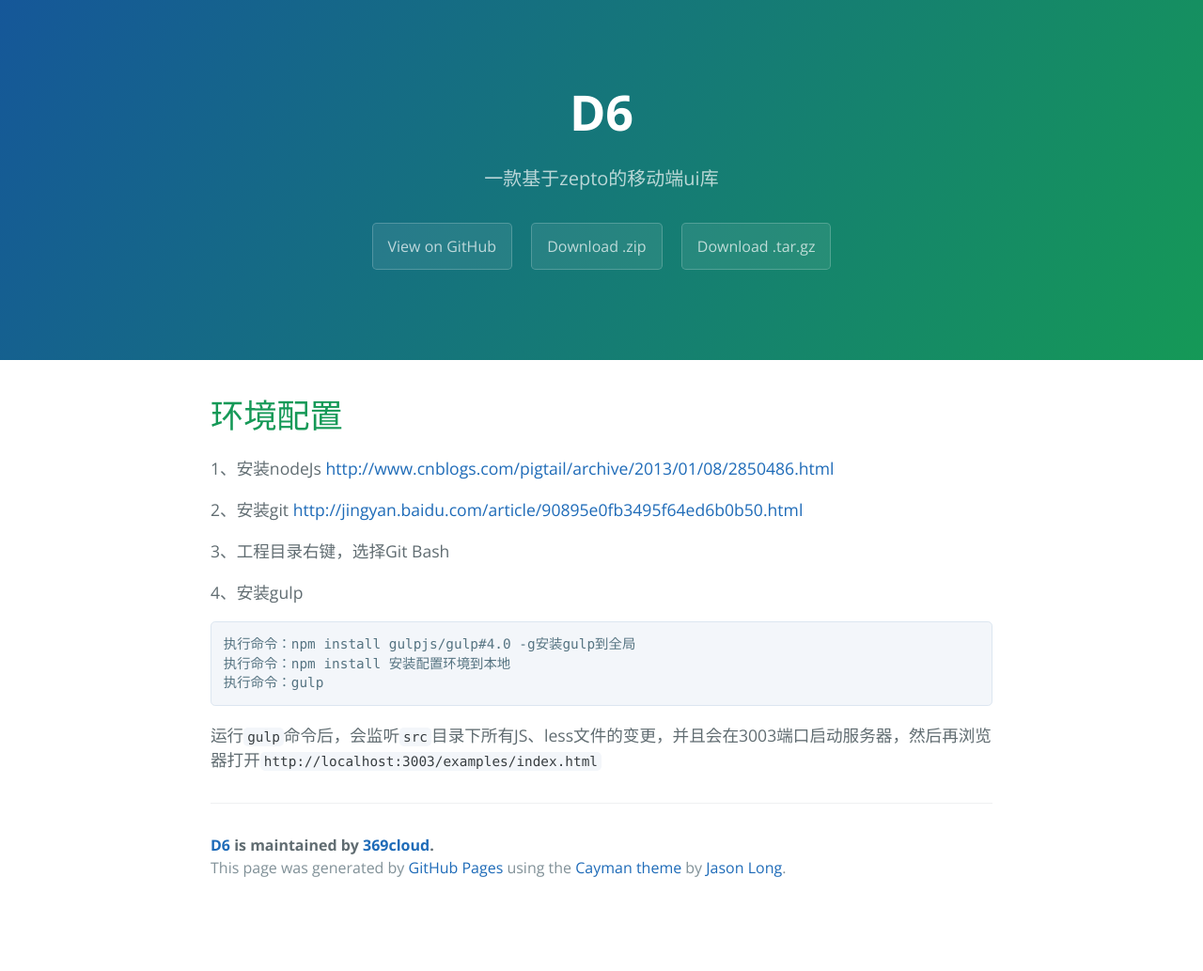
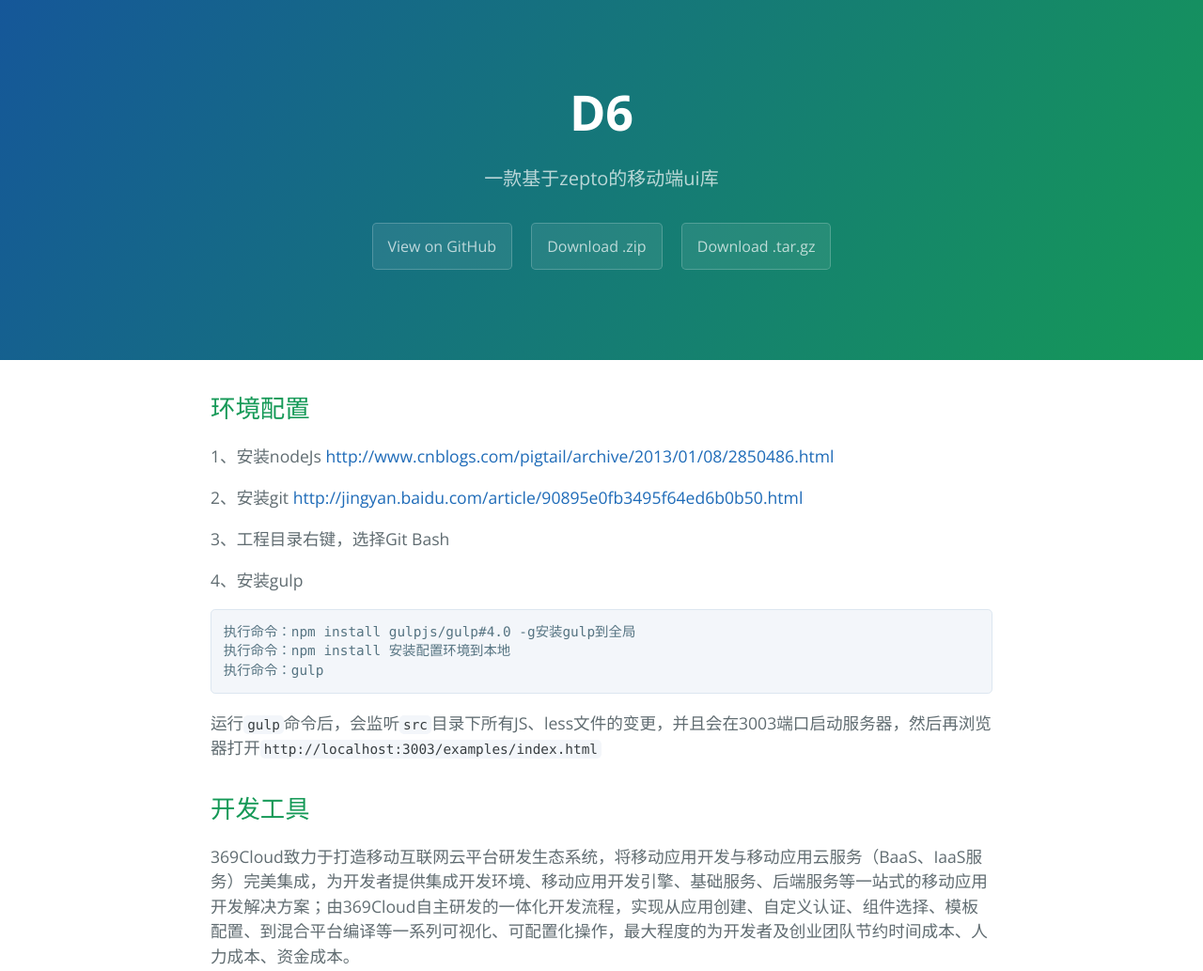
Before and after one commit to 369cloud/D6, a plain HTML site: page index.html in a window 1280 px wide. Shown: the top 1033 px of the page at 94% size. Before the commit the page ends 967 px from the top, so only its background shows below. Drawn offline with nearby package versions, Linux system fonts and the light colour scheme.

Commit message:
Create gh-pages branch via GitHub

```diff
--- a/index.html
+++ b/index.html
@@ -19,8 +19,8 @@
     </section>
 
     <section class="main-content">
-      <h1>
-<a id="环境配置" class="anchor" href="#%E7%8E%AF%E5%A2%83%E9%85%8D%E7%BD%AE" aria-hidden="true"><span aria-hidden="true" class="octicon octicon-link"></span></a>环境配置</h1>
+      <h2>
+<a id="环境配置" class="anchor" href="#%E7%8E%AF%E5%A2%83%E9%85%8D%E7%BD%AE" aria-hidden="true"><span aria-hidden="true" class="octicon octicon-link"></span></a>环境配置</h2>
 
 <p>1、安装nodeJs
     <a href="http://www.cnblogs.com/pigtail/archive/2013/01/08/2850486.html">http://www.cnblogs.com/pigtail/archive/2013/01/08/2850486.html</a></p>
@@ -39,6 +39,11 @@
 
 <p>运行<code>gulp</code>命令后，会监听<code>src</code>目录下所有JS、less文件的变更，并且会在3003端口启动服务器，然后再浏览器打开<code>http://localhost:3003/examples/index.html</code></p>
 
+<h2>
+<a id="开发工具" class="anchor" href="#%E5%BC%80%E5%8F%91%E5%B7%A5%E5%85%B7" aria-hidden="true"><span aria-hidden="true" class="octicon octicon-link"></span></a>开发工具</h2>
+
+<p>369Cloud致力于打造移动互联网云平台研发生态系统，将移动应用开发与移动应用云服务（BaaS、IaaS服务）完美集成，为开发者提供集成开发环境、移动应用开发引擎、基础服务、后端服务等一站式的移动应用开发解决方案；由369Cloud自主研发的一体化开发流程，实现从应用创建、自定义认证、组件选择、模板配置、到混合平台编译等一系列可视化、可配置化操作，最大程度的为开发者及创业团队节约时间成本、人力成本、资金成本。</p>
+
       <footer class="site-footer">
         <span class="site-footer-owner"><a href="https://github.com/369cloud/D6">D6</a> is maintained by <a href="https://github.com/369cloud">369cloud</a>.</span>
 
--- a/params.json
+++ b/params.json
@@ -1,6 +1,6 @@
 {
   "name": "D6",
   "tagline": "一款基于zepto的移动端ui库",
-  "body": "# 环境配置\r\n\r\n\r\n1、安装nodeJs\r\n\thttp://www.cnblogs.com/pigtail/archive/2013/01/08/2850486.html\r\n\r\n2、安装git\r\n\thttp://jingyan.baidu.com/article/90895e0fb3495f64ed6b0b50.html\r\n\r\n3、工程目录右键，选择Git Bash\r\n\r\n\r\n4、安装gulp \r\n\t\r\n\t执行命令：npm install gulpjs/gulp#4.0 -g安装gulp到全局\r\n\t执行命令：npm install 安装配置环境到本地\r\n\t执行命令：gulp\r\n\r\n   运行`gulp`命令后，会监听`src`目录下所有JS、less文件的变更，并且会在3003端口启动服务器，然后再浏览器打开`http://localhost:3003/examples/index.html`",
+  "body": "## 环境配置\r\n\r\n\r\n1、安装nodeJs\r\n\thttp://www.cnblogs.com/pigtail/archive/2013/01/08/2850486.html\r\n\r\n2、安装git\r\n\thttp://jingyan.baidu.com/article/90895e0fb3495f64ed6b0b50.html\r\n\r\n3、工程目录右键，选择Git Bash\r\n\r\n\r\n4、安装gulp \r\n\t\r\n\t执行命令：npm install gulpjs/gulp#4.0 -g安装gulp到全局\r\n\t执行命令：npm install 安装配置环境到本地\r\n\t执行命令：gulp\r\n\r\n   运行`gulp`命令后，会监听`src`目录下所有JS、less文件的变更，并且会在3003端口启动服务器，然后再浏览器打开`http://localhost:3003/examples/index.html`\r\n\r\n\r\n\r\n##开发工具\r\n\r\n\r\n369Cloud致力于打造移动互联网云平台研发生态系统，将移动应用开发与移动应用云服务（BaaS、IaaS服务）完美集成，为开发者提供集成开发环境、移动应用开发引擎、基础服务、后端服务等一站式的移动应用开发解决方案；由369Cloud自主研发的一体化开发流程，实现从应用创建、自定义认证、组件选择、模板配置、到混合平台编译等一系列可视化、可配置化操作，最大程度的为开发者及创业团队节约时间成本、人力成本、资金成本。\r\n\r\n \r\n\r\n\t",
   "note": "Don't delete this file! It's used internally to help with page regeneration."
 }
```
